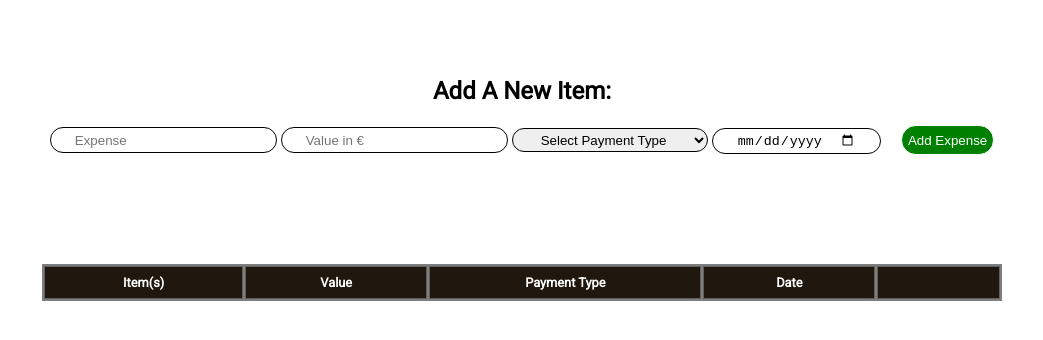
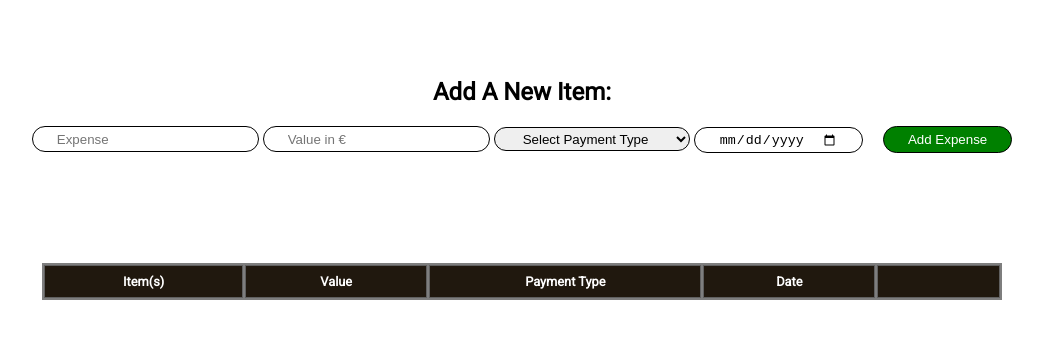
Before and after one commit to tobseyltd/simple-expense-tracker, a plain HTML site: page index.html in a window 1280 px wide. Shown: the part 62-402 px from the top of the page, without its empty margins (118-1161 px from the left). Drawn offline with Linux system fonts and the light colour scheme.

Commit message:
commit #4

```diff
--- a/css/style.css
+++ b/css/style.css
@@ -20,12 +20,13 @@ input, select {
 }
 
 button {
-    border: 0.1rem solid;
+    border: 0.1rem solid black;
     border-radius: 1rem;
     background-color: green;
     color: white;
-    height: 1.9rem;
+    height: 1.7rem;
     margin-left: 1rem;
+    padding: 0 1.5rem;
 }
 
 /*HTML WRAPPER STYLING*/
```
